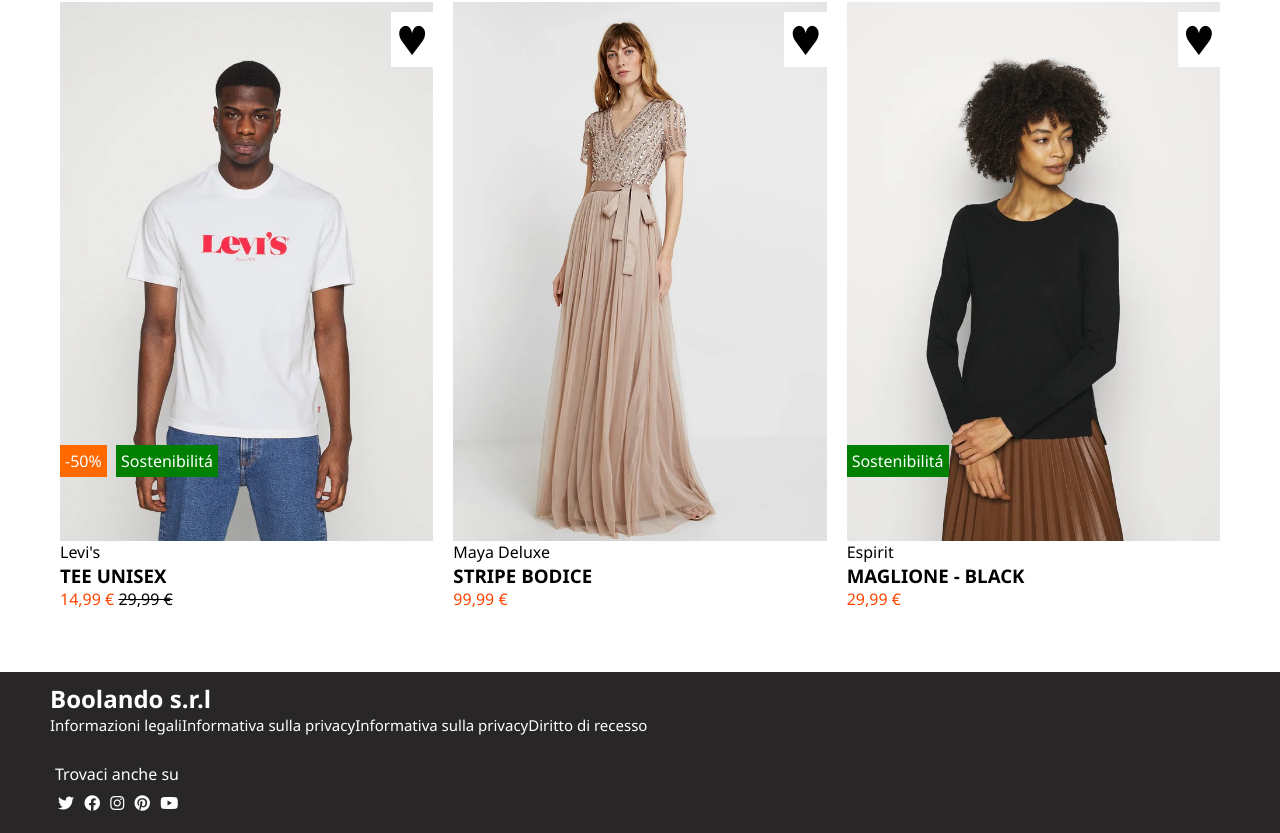
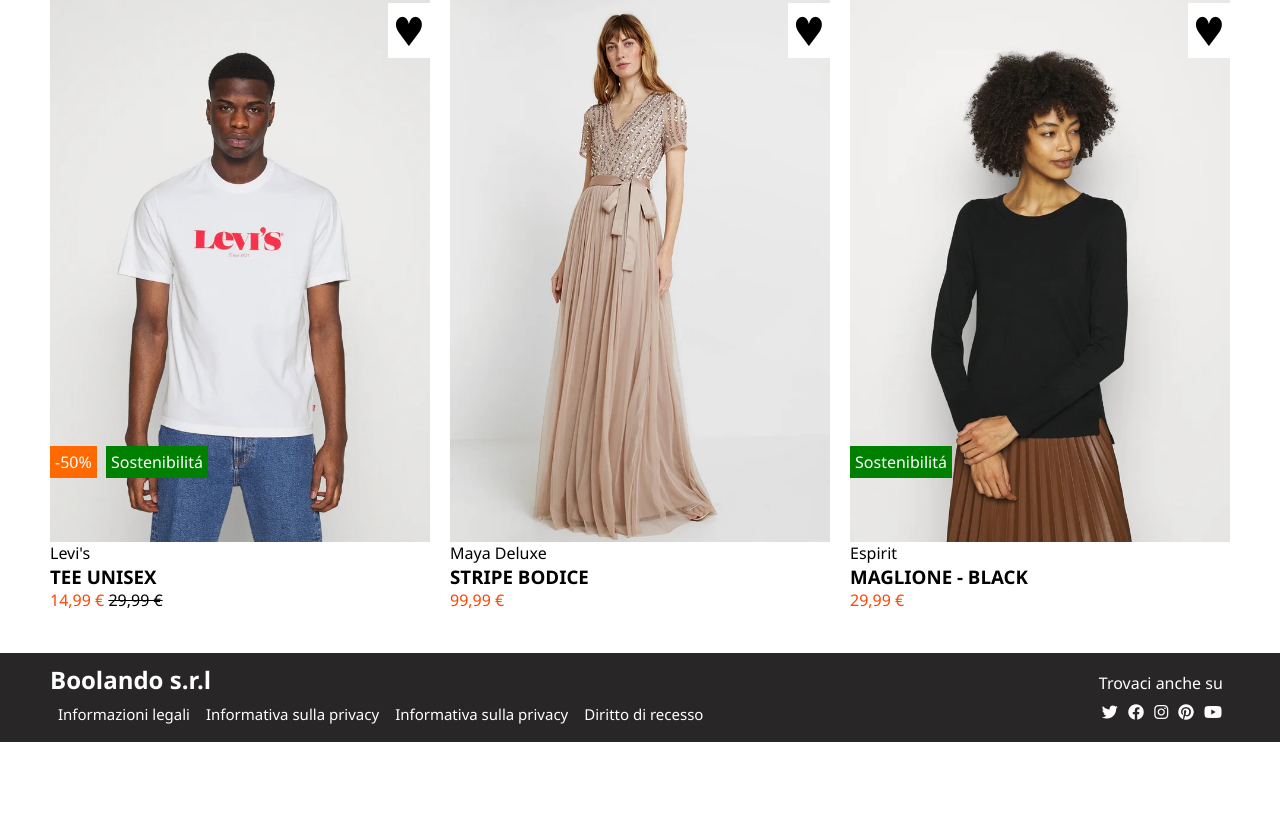
Before and after one commit to JorgeLuix/html-css-boolando, a plain HTML site: page index.html in a window 1280 px wide. Shown: the part 757-1590 px from the top of the page. After the commit the page ends 1499 px from the top, so only its background shows below. Drawn offline with Linux system fonts and the light colour scheme.

Commit message:
css su footer

```diff
--- a/css/style.css
+++ b/css/style.css
@@ -153,12 +153,13 @@ footer {
 .list .info {
     align-content: flex-start;
     font-size: 15px;
+    padding: 8px;
 }
 .footer{
     padding: 10px 10px;
 
 }
-.flex {
+.flex_foot {
     display: flex;
     justify-content: space-between;
     align-items: center;
@@ -187,5 +188,5 @@ footer {
     flex-flow: row wrap;
     justify-content: flex-start;
     align-content:center ;
-    padding: 20px 10px;
+
 }
```
